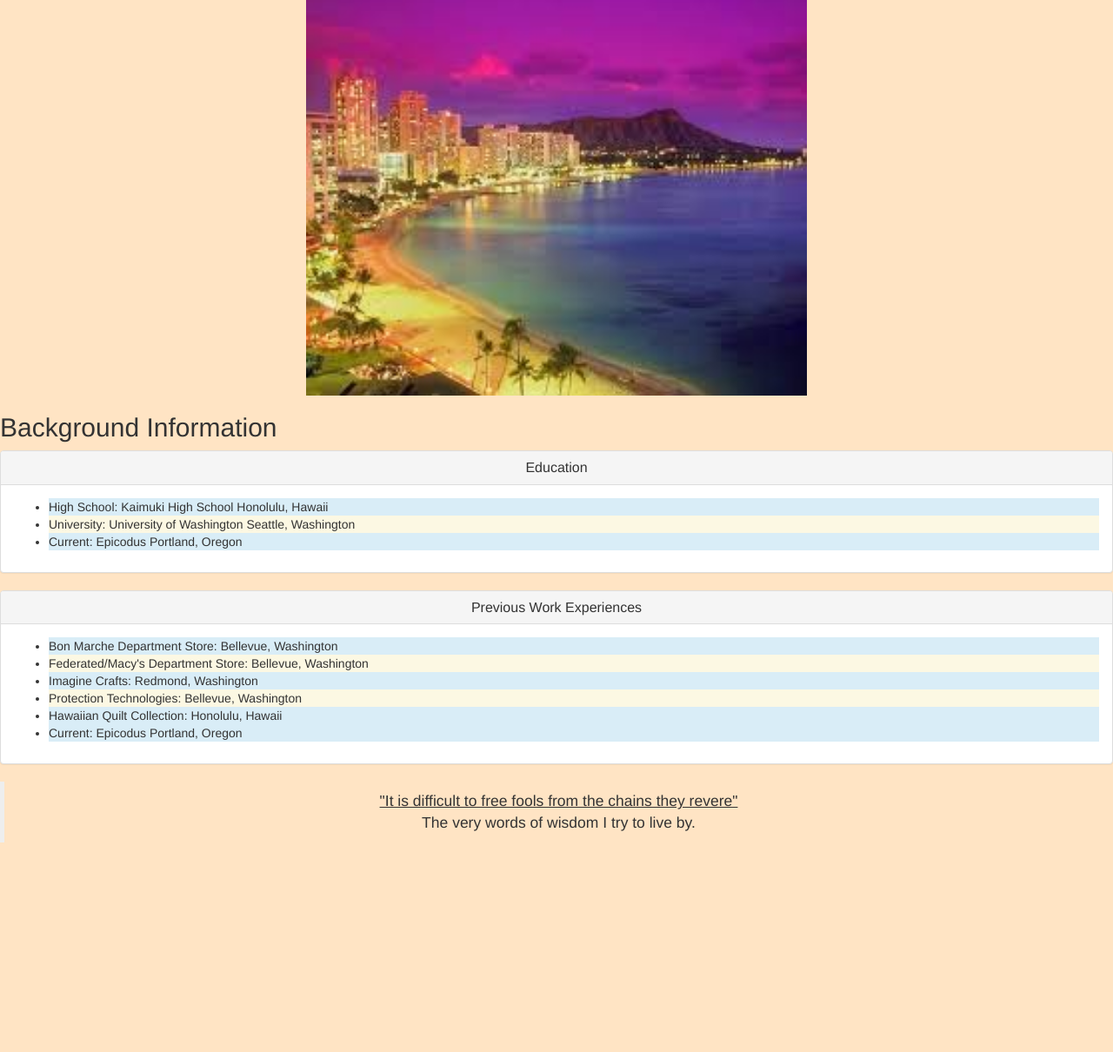
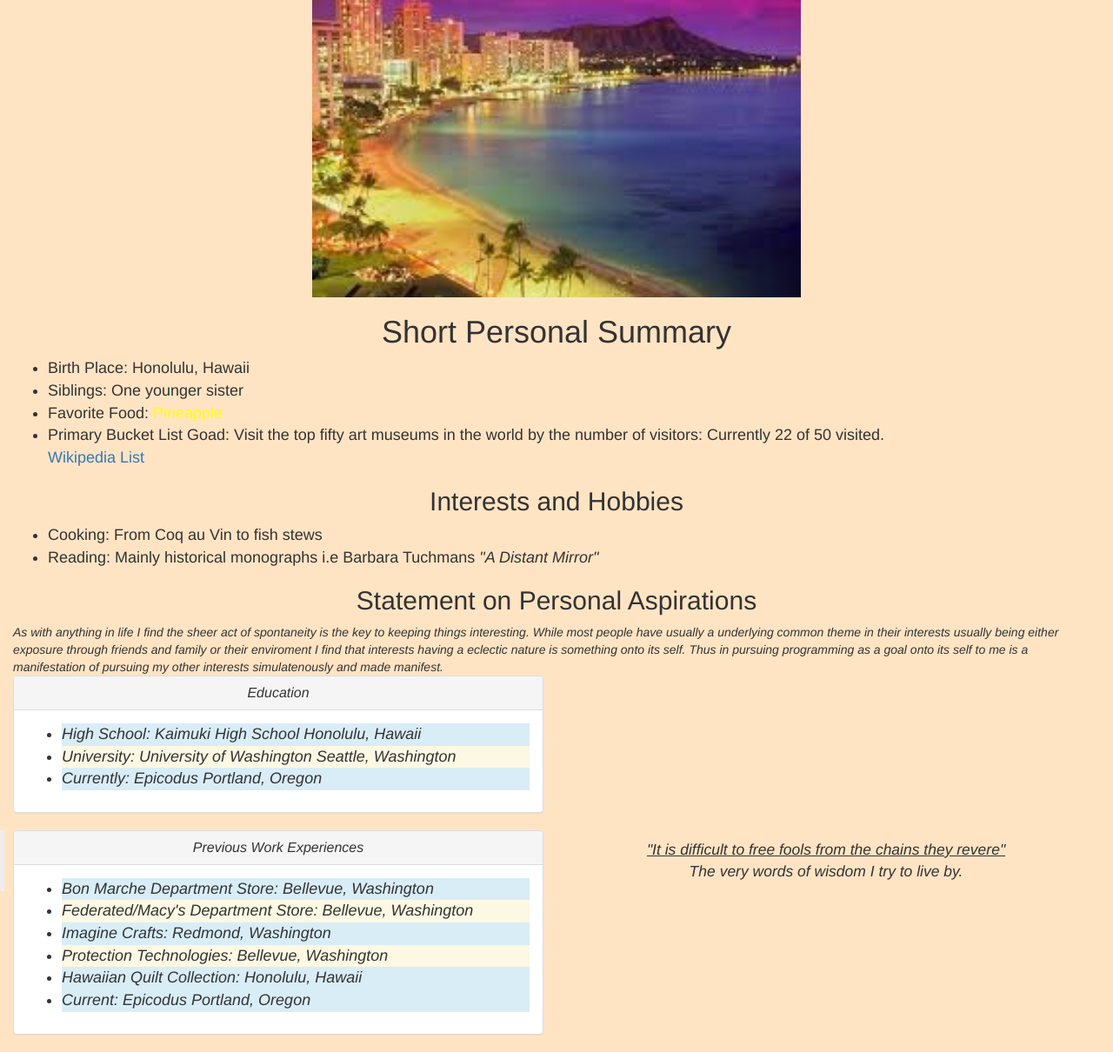
Before and after one commit to elau369/1stfridayproject, a plain HTML site: page aboutme.html in a window 1280 px wide. Shown: the part 439-1649 px from the top of the page at 87% size. Before the commit the page ends 1428 px from the top, so only its background shows below. Drawn offline with Linux system fonts and the light colour scheme.

Commit message:
post lunch commits

```diff
--- a/aboutme.html
+++ b/aboutme.html
@@ -6,21 +6,37 @@
     <link href="css/aboutstyles.css" rel="stylesheet" type="text/css">
   </head>
     <header class="jumbotron text-center" >
-        <h1>All About Me</h1>
+        <h1><font color="white">All About Me</font></h1>
         <blockquote>
-            <em>As happy a man as any in the world, for the whole world seems to smile upon me!</em>
+            <em class="jcolor">As happy a man as any in the world, for the whole world seems to smile upon me!</em>
             <footer>Samuel Pepys Noted English Diarist<br><cite title="Source Title">1633-1703</cite></footer>
         </blockquote>
     </header>
 
     <body>
-    <h1 >Short Summary</h1>
-    <h2>Place of Birth: Honolulu, Hawaii</h2>
+        <div class="container-fluid">
         <img src="img/hon.jpg" alt="honlulu2">
-    <h2>Background Information</h3>
+        <h1>Short Personal Summary</h1>
+            <ul>
+                <li>Birth Place: Honolulu, Hawaii</li>
+                <li>Siblings: One younger sister</li>
+                <li>Favorite Food: <span>Pineapple</span></li>
+                <li>Primary Bucket List Goad: Visit the top fifty art museums in the world by the number of visitors: Currently 22 of 50 visited.<br>
+                    <a href="https://en.wikipedia.org/wiki/List_of_most_visited_art_museums_in_the_world">Wikipedia List</a>
+                </li>
+            </ul>
+        <h2>Interests and Hobbies</h2>
+            <ul>
+                <li>Cooking: From Coq au Vin to fish stews</li>
+                <li>Reading: Mainly historical monographs i.e Barbara Tuchmans <em>"A Distant Mirror"</em></li>
+
+            </ul>
+        <h2>Statement on Personal Aspirations</h2>
+            <i>As with anything in life I find the sheer act of spontaneity is the key to keeping things interesting. While most people have usually a underlying common theme in their interests usually being either exposure through friends and family or their enviroment I find that interests having a eclectic nature is something onto its self. Thus in pursuing programming as a goal onto its self to me is a manifestation of pursuing my other interests simulatenously and made manifest.
 
 
-
+    <div class="row">
+        <div class="col-lg-6">
       <div class="panel panel-default">
         <div class="panel-heading">
             <h1 class="panel-title">Education</h1>
@@ -29,11 +45,15 @@
             <ul>
                 <li class="bg-info">High School: Kaimuki High School Honolulu, Hawaii</li>
                 <li class="bg-warning">University: University of Washington Seattle, Washington</li>
-                <li class="bg-info">Current: Epicodus Portland, Oregon</li>
+                <li class="bg-info">Currently: Epicodus Portland, Oregon</li>
             </ul>
         </div>
         </div>
+        </div>
+        </div>
 
+        <div class="row">
+            <div class="col-lg-6">
             <div class="panel panel-default">
             <div class="panel-heading">
                 <h1 class="panel-title">Previous Work Experiences</h1>
@@ -49,12 +69,13 @@
                 </ul>
             </div>
             </div>
-
-
+            </div>
 
         <blockquote>
             <p class="text-center ">
             <u>"It is difficult to free fools from the chains they revere"</u> <br>The very words of wisdom I try to live by.</p>
         </blockquote>
+        </div>
+        </div>
     </body>
 </html>
--- a/css/aboutstyles.css
+++ b/css/aboutstyles.css
@@ -1,3 +1,8 @@
 h1{text-align: center;}
 img{ width: 45%; height: 45%;  margin: auto; display: block;}
 body{background-color: bisque;}
+span{color: yellow;}
+li{font-size: 18px;}
+.jumbotron{background-color: black;!important;}
+h2{text-align: center;}
+.jcolor{color:white;}
--- a/css/styles.css
+++ b/css/styles.css
@@ -3,3 +3,5 @@ font-family: cursive;
 font-style: italic;}
 .navigaton {align-content: block;}
 body{background-color: bisque;}
+img{border-radius: 8px;  display: block;
+    margin: auto;}
```
Also changed, not shown: index.html (+5 -29 lines), img/hawaii.jpg (deleted), img/why.jpg (added). Lines whose indentation alone changed are shown as unchanged.
